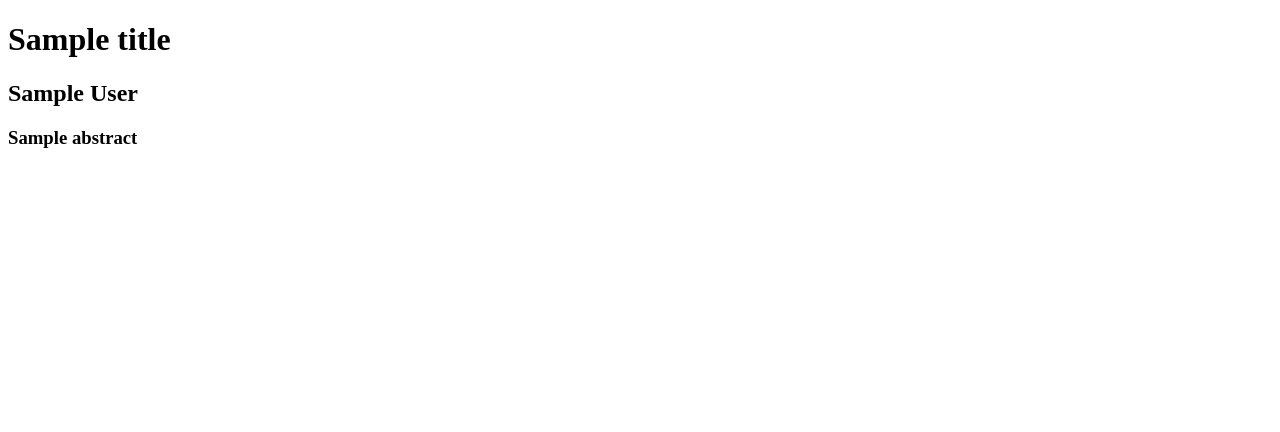
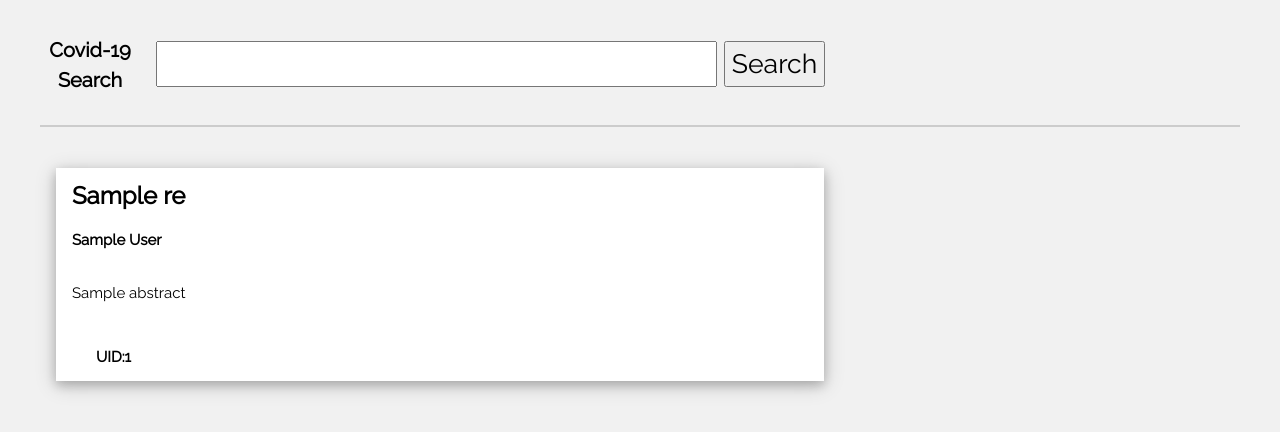
Before and after one commit to Web-Search-M-Course-Project/WSM_project, a Flask app: template app/templates/paper.html in a window 1280 px wide. Shown: the top 432 px of the page. Run offline with Flask 2, Linux system fonts and the light colour scheme; the template is opened without the code that fills it: most values are stand-ins (such as "Sample title", 1, 10 or a date in 2020); parts of the project's set-up code (start-up, migrations or seed data) failed here and were passed over.

Commit message:
modified result display, add exception handle

```diff
--- a/app/index.py
+++ b/app/index.py
@@ -1,7 +1,8 @@
 import math, os, sys, json
 from flask import Flask, render_template, request
 from flask_sqlalchemy import Pagination
-from controller import get_result, slice_result
+from importlib_metadata import metadata
+from controller import get_result, slice_result, list_author
 
 cur_dir = os.path.dirname(os.path.abspath(__file__))
 sys.path.append(os.path.join(cur_dir, ".."))
@@ -22,22 +23,37 @@ def main_index():
 def search_engine():
     return render_template('search.html')
 
+@app.route('/paper/')
+def error():
+    return render_template('error.html')
+
 @app.route('/result/', methods=['GET'])
 def do_search():
-    per_page_num, total = 5, 30
-    key = request.args['searchText']
+    try:
+        per_page_num, total = 5, 30
+        key = request.args['searchText']
 
-    results_all = fussy_search.search(key)
+        results_all = fussy_search.search(key)
 
-    # results_all = get_result(search_text=key, search=fussy_search, meta_data=meta_data, num=5)
+        # results_all = get_result(search_text=key, search=fussy_search, meta_data=meta_data, num=5)
 
-    page = request.args.get('page', default=1, type=int)
-
-    current_page = Pagination(results_all, page,
-        per_page=per_page_num, total=len(results_all),
-        items=slice_result(results_all, page, per_page_num))
+        page = request.args.get('page', default=1, type=int)
+        current_page = Pagination(results_all, page,
+            per_page=per_page_num, total=len(results_all),
+            items=slice_result(results_all, page, per_page_num))
+    except:
+        return render_template('error.html')
 
     return render_template('result.html', searchText=key, paginate=current_page)
 
+@app.route('/paper/',  methods=['GET'])
+def show_paper():
+    uid = request.args['uid']
+    result = meta_data[uid]
+    result['authors'] = list_author(result['authors'])
+    return render_template('paper.html', res=result, uid=uid)
+
+
+
 if __name__ == "__main__":
     app.run(debug=True, port=3333)
--- a/app/templates/paper.html
+++ b/app/templates/paper.html
@@ -2,26 +2,74 @@
 <html lang="en">
     <head>
         <meta charset="UTF-8">
-        <title>Paper Details </title>
-        <style type="text/css">
-            #content1 {
-            position: absolute;
-            height: 100px;
-            line-height: 200px;
-            left: 38%;
-            top: 20%
-        }
-            #content2 {
-            position: absolute;
-            top: 40%;
-            left: 35%;
-        }
+        <link rel="stylesheet" href="https://www.w3schools.com/w3css/4/w3.css">
+        <link rel="stylesheet" href="https://fonts.googleapis.com/css?family=Raleway">
+        <title>Paper Details</title>
+        <style>
+            html,body,h1,h2,h3,h4,h5 {font-family: "Raleway", sans-serif}
+            li {display: inline;}
         </style>
     </head>
-    <body>
-        <h1>{{Title}}</h1>
-        <h2>{{Author}}</h2>
-        <h3>{{Abstract}}</h3>
+
+    <body class="w3-light-grey">
+    <div class="w3-content" style="max-width:1200px">
+        <div class="w3-row" style="min-height: 25px">&nbsp</div>
+        <div class="w3-row" style="min-height: 100px">
+            <div class="w3-col s1"  >
+                <h4 align="center" stype="background-color: w3-white"><b> Covid-19 Search</b> </h4>
+            </div>
+
+            <!-- search box -->
+            <div class="w3-col s8" >
+                <div id="search-box-in-result" class='w3-margin', style="max-width:1400px">
+                    <form action = '/result' method="get" style="font-size: 20pt">
+                        <input type="text" name="searchText" style="font-size: 20pt" size="38" width="max-width" />
+                        <input type="submit" style="font-size: 20pt" value="Search"/>
+                    </form>
+                </div>
+            </div>
+        </div>
+
+    <!-- ---------------------------------------------------- -->
+        <div class="w3-border" ></div>
+    <!-- ------------------------------------------- -->
+
+        <div class="w3-row" style="min-height: 25px">&nbsp</div>
+
+        <div class="w3-row"style="min-height: 25px">
+            <div class="w3-col s8">
+                <!-- Header -->
+                <!-- <div class="w3-container w3-padding-hor-32">
+                    <h3 vertical-align="bottom" ><b>{{res['title']}}:</b></h1>
+                </div> -->
+
+                <!-- article result -->
+                <div class="w3-card-4 w3-margin w3-white">
+                    <!--title and author-->
+                    <div class="w3-container w3-padding-hor-8">
+                        <h3><b>{{res['title']}}</b></h3>
+
+                            <p><b>{{res['authors']|join(", ")}}</b></p>
+
+                    </div>
+                    <!--abstract-->
+                    <div class="w3-container">
+                        <p>
+                        {{res['abstract']}}
+                        </p>
+                        <div class="w3-row">
+                        <div class="w3-col m4 w3-hide-small">
+                            <p><span class="w3-padding-large w3-left"><b>UID:{{uid}} </b></span></p>
+                        </div>
+                        </div>
+                    </div>
+                </div>
+
+            </div>
+        </div>
+
+
+    </div>
 
     </body>
 </html>
--- a/parse_data.py
+++ b/parse_data.py
@@ -40,7 +40,6 @@ def process_data(folders, pmc=False):
             #     query = f"sha == '{data['paper_id']}'"
             # else:
             #     query = f"pmcid == '{data['paper_id']}'"
-
             # res = metadata.query(query)
 
             res = metadata[metadata['sha' if not pmc else 'pmcid'].str.contains(data['paper_id'])==True]
--- a/search/FussySearch.py
+++ b/search/FussySearch.py
@@ -80,14 +80,14 @@ class FussySearch:
             paper = self.metadata.get(uid, None)
             if not paper:
                 continue
-
             authors = self.__list_author(paper['authors'])
             abstract = preprocess(paper['abstract'], fussy_method=self.fussy_method)
+            title_processed = preprocess(paper['title'], fussy_method=self.fussy_method)
+            positions = [i-len(title_processed) for i in positions if i>len(title_processed)]
             cur_res = {'cord_uid':uid, 'title': paper['title'],
                         'authors': authors,
                         'abstract': abstract, 'positions': positions}
             results_all.append(cur_res)
-            # print(result[i])
         return results_all
 
 if __name__ == '__main__':
```
Also changed, not shown: app/controller.py (+15 -1 lines), app/templates/error.html (added, +22 -0 lines), app/templates/result-news.html (deleted, +0 -36 lines), app/templates/result.html (+17 -10 lines), app/templates/search.html (+30 -24 lines), index/inverted_index.py (+8 -8 lines), index/position_index.py (+8 -4 lines), search/BooleanSearch.py (+14 -0 lines).
